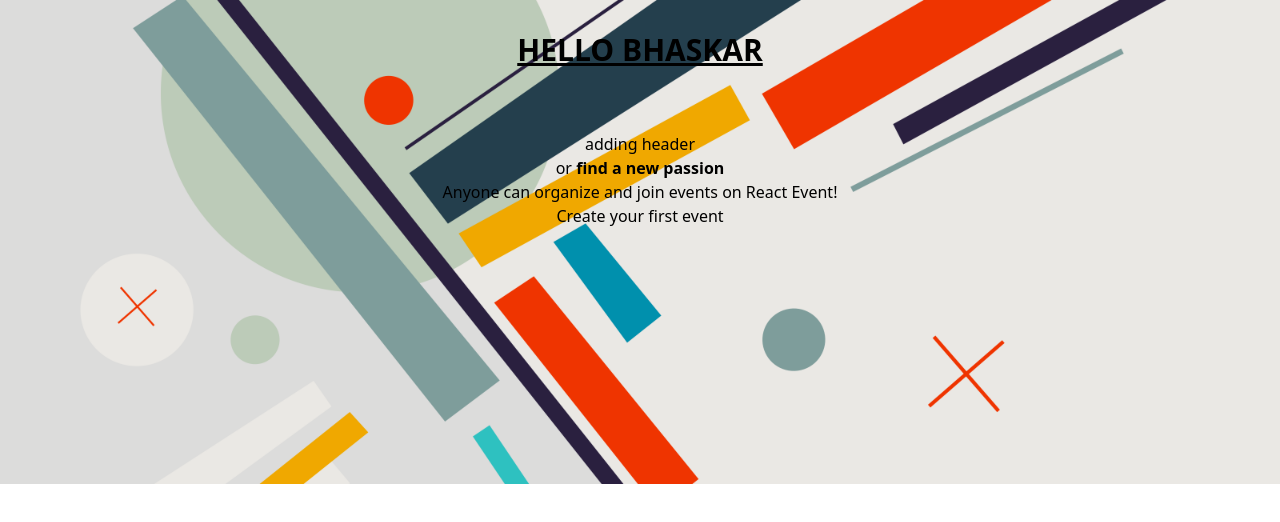
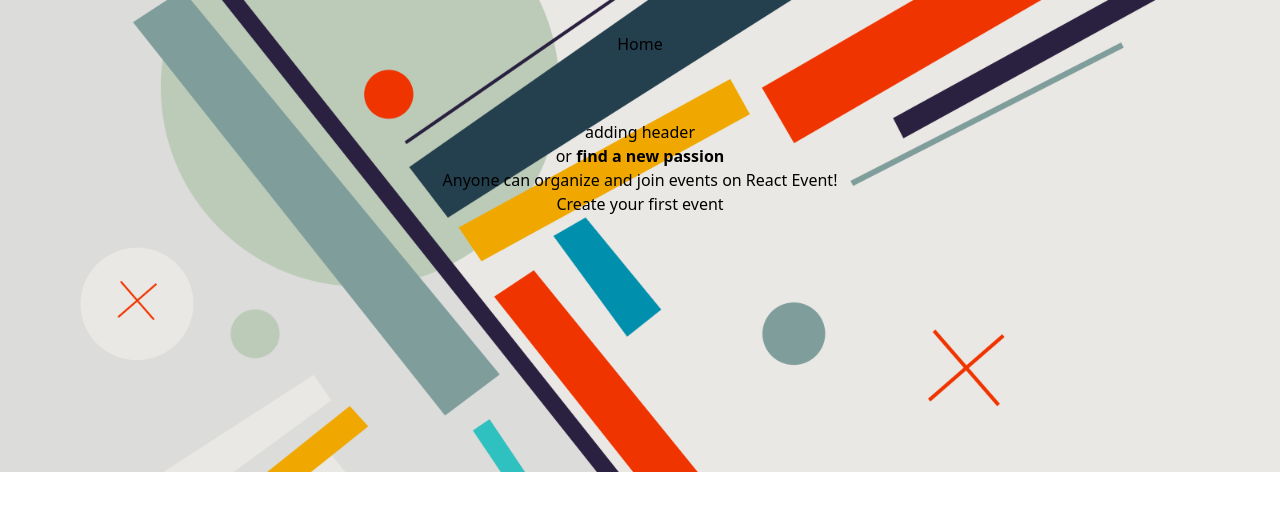
Before and after one commit to TriBhaskar/Bhaskar-Portfolio, a React (Vite) app: page / in a window 1280 px wide. Shown: the top 522 px of the page. Built offline with nearby package versions, Linux system fonts and the light colour scheme.

Commit message:
Add navigation links to the header

```diff
--- a/src/components/Header.jsx
+++ b/src/components/Header.jsx
@@ -1,8 +1,24 @@
+import { NavLink } from "react-router-dom";
+
 export default function Header({ children }) {
   return (
     <header className="m-0 p-8 flex justify-center items-center">
       <div id="header-title" className="flex items-center gap-6">
-        <h1 className="text-3xl font-bold underline">HELLO BHASKAR</h1>
+        <nav>
+          <ul className="">
+            <li>
+              <NavLink
+                to="/"
+                //   className={({ isActive }) =>
+                //     isActive ? classes.active : undefined
+                //   }
+                //   end
+              >
+                Home
+              </NavLink>
+            </li>
+          </ul>
+        </nav>
       </div>
       <nav>{children}</nav>
     </header>
```
